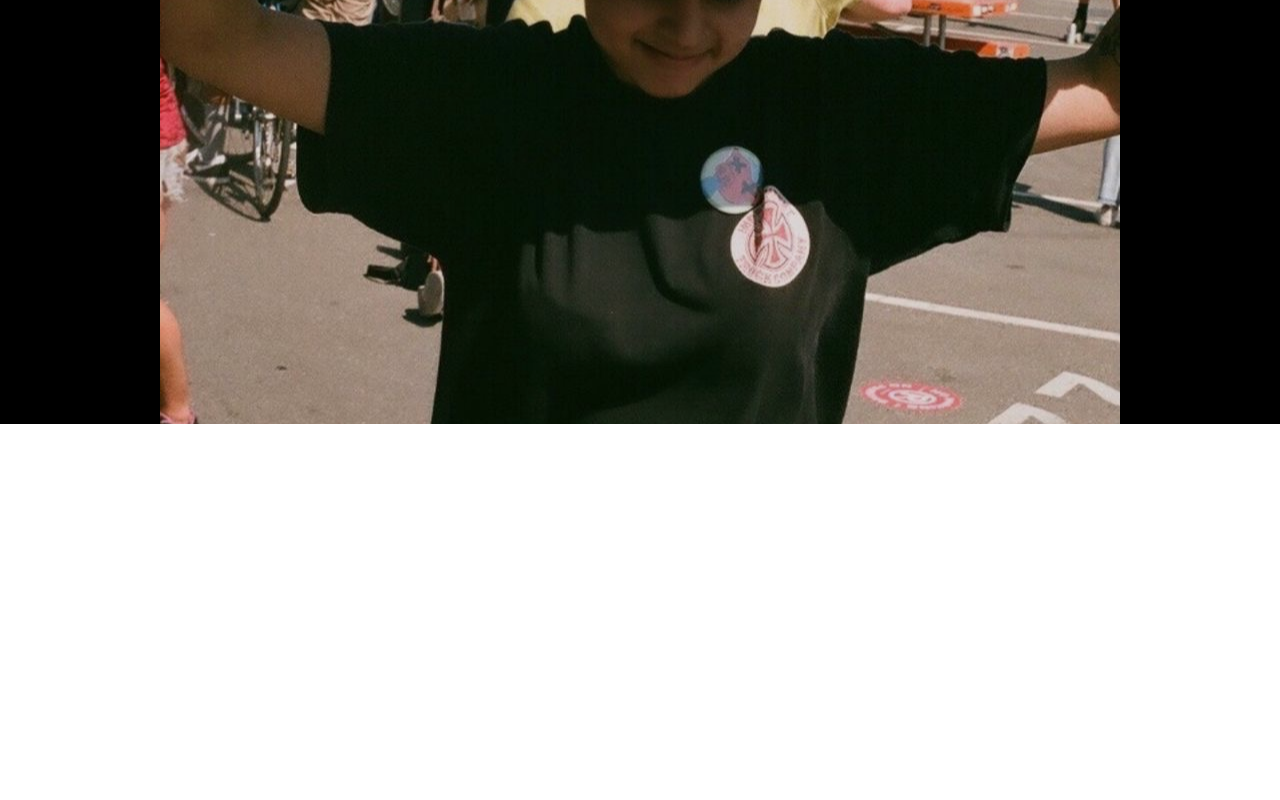
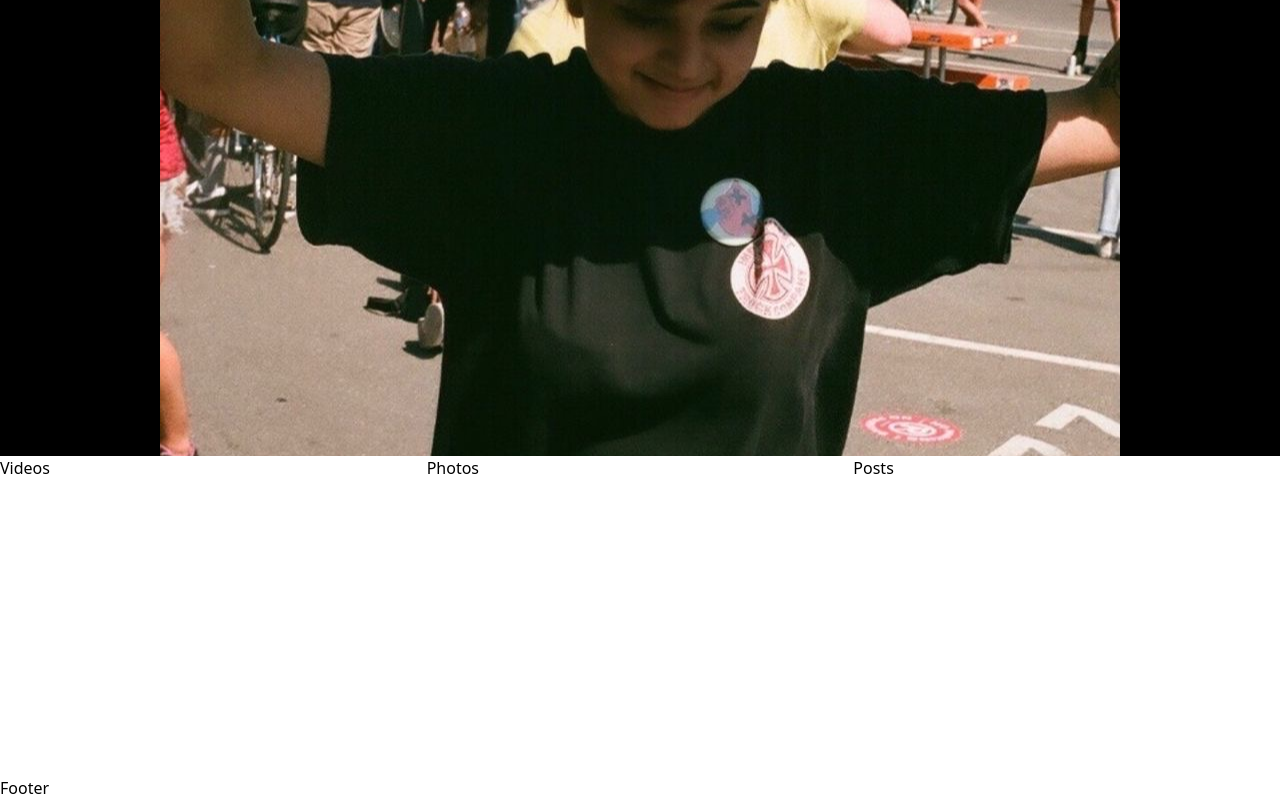
Before and after one commit to BJZeta/shelton-photography, a Next.js app in the folder shelton-site/: page / in a window 1280 px wide. Shown: the part 488-1288 px from the top of the page. Before the commit the page ends 800 px from the top, so only its background shows below. Built offline with nearby package versions, Linux system fonts and the light colour scheme.

Commit message:
fixing position issue with landing page

```diff
--- a/shelton-site/components/Header.js
+++ b/shelton-site/components/Header.js
@@ -3,7 +3,7 @@ import Link from "next/link";
 
 export default function Header() {
   return (
-    <header className="fixed w-full h-36 grid grid-cols-2 bg-gradient-to-br from-gray-900 to-gray-700 text-white py-10 px-10">
+    <header className="fixed top-0 w-full h-36 grid grid-cols-2 bg-gradient-to-br from-gray-900 to-gray-700 text-white py-10 px-10">
       <div>
         <Link href="/">
           <a className="text-6xl">
--- a/shelton-site/components/Layout.js
+++ b/shelton-site/components/Layout.js
@@ -7,7 +7,7 @@ export default function Layout({ children }) {
     <div>
       <Header />
 
-      <main>{children}</main>
+      <main className="mt-36">{children}</main>
 
       <Footer />
     </div>
--- a/shelton-site/pages/index.js
+++ b/shelton-site/pages/index.js
@@ -1,22 +1,31 @@
-import Layout from "../components/Layout"
-import { Slide } from 'react-slideshow-image'
-import 'react-slideshow-image/dist/styles.css'
+import Layout from "../components/Layout";
+import { Slide } from "react-slideshow-image";
+import "react-slideshow-image/dist/styles.css";
 
 export default function Home() {
   return (
     <Layout>
-      <div id="jumbotron" className="flex w-full h-[50em] slideshow mt-28">
+      <div className="relative flex w-full h-[50em] bg-black -z-10 mt-2">
+        <div id="jumbotron" className="slideshow">
           <li></li>
           <li></li>
           <li></li>
           <li></li>
           <li></li>
         </div>
-
-      <div className="w-full">
-
       </div>
 
+      <section className="w-full h-80 grid grid-flow-col grid-cols-3">
+        <div>
+          <h1>Videos</h1>
+        </div>
+        <div>
+          <h1>Photos</h1>
+        </div>
+        <div>
+          <h1>Posts</h1>
+        </div>
+      </section>
     </Layout>
-  )
+  );
 }
--- a/shelton-site/styles/globals.css
+++ b/shelton-site/styles/globals.css
@@ -3,17 +3,6 @@
 @tailwind utilities;
 
 @layer components {
-  .slideshow,
-  .slideshow::after {
-    position: fixed;
-    width: 100%;
-    height: 100%;
-    top: 0px;
-    left: 0px;
-    z-index: -1;
-    background-color: black;
-  }
-
   .slideshow li {
     width: 100%;
     height: 100%;
@@ -74,5 +63,4 @@
       opacity: 0;
     }
   }
-
 }
```
Lines whose indentation alone changed are shown as unchanged.
